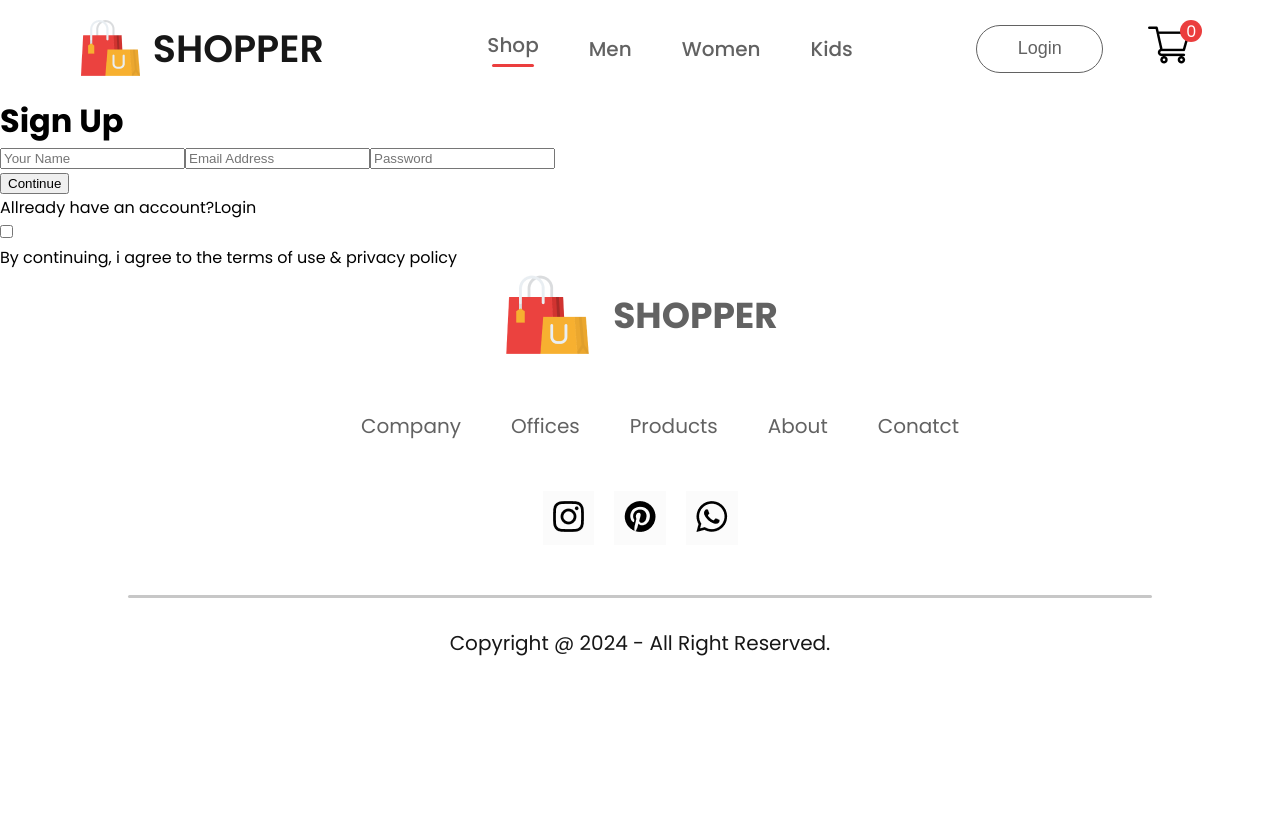
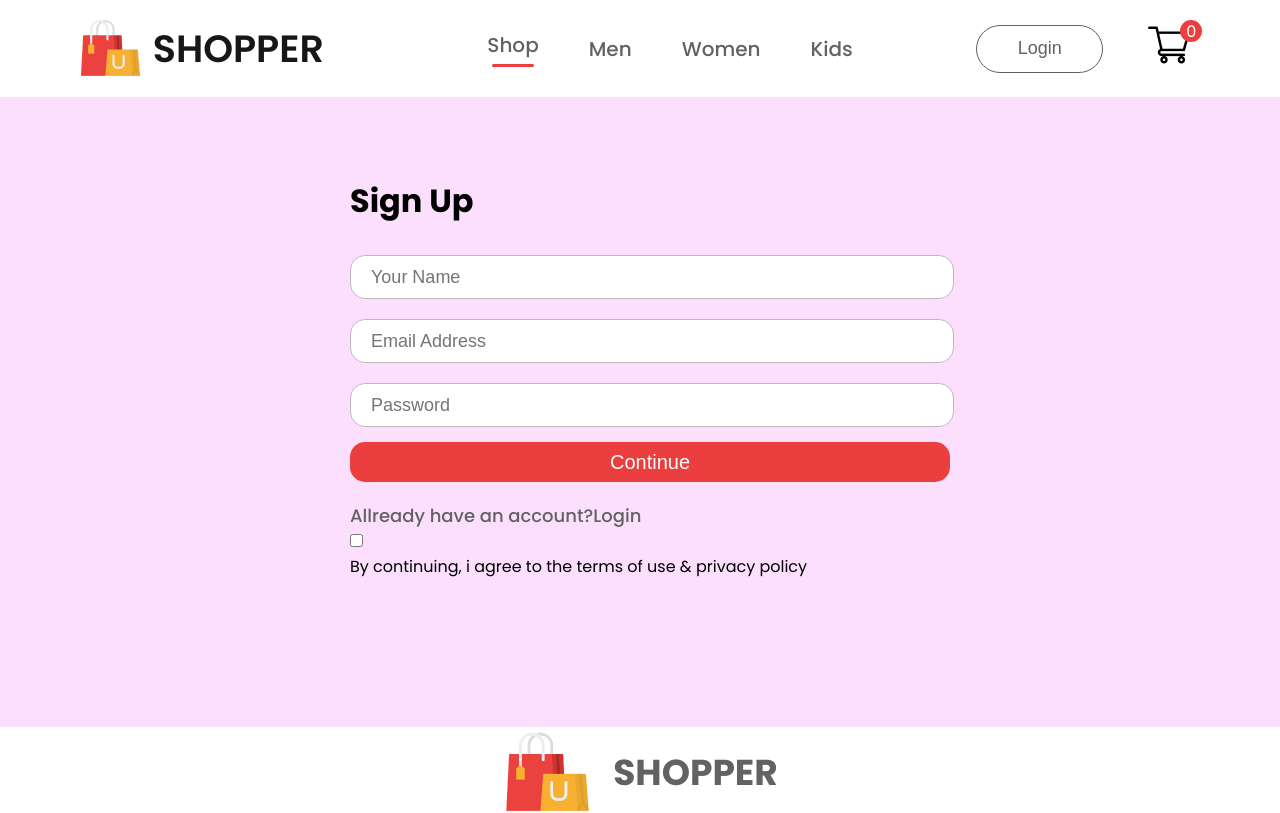
Before and after one commit to Anjali331997/E-commerce-MERN-Stack, a React (Create React App) app in the folder frontend/: page /login in a window 1280 px wide. Shown: the top 813 px of the page. Built offline with nearby package versions, Linux system fonts and the light colour scheme; the HTML template or start-up script is replaced by a standard one.

Commit message:
updating the css for login signup page

```diff
--- a/frontend/src/index.css
+++ b/frontend/src/index.css
@@ -21,4 +21,6 @@ code {
   --grey:#626262;
   --white:white;
   --red:rgb(235, 62, 62);
+  --white-bg:#fbdffd;
+  --grey-light:rgb(187, 187, 187);
 }
--- a/frontend/src/pages/CSS/loginSignup.css
+++ b/frontend/src/pages/CSS/loginSignup.css
@@ -0,0 +1,55 @@
+.loginsignup{
+    width: 100%;
+    height: 75vh;
+    background: var(--white-bg);
+    padding-top: 30px;
+}
+
+.loginsignup-container{
+    width: 580px;
+    height: 600px;
+    background-color: var(white);
+    margin: auto;
+    padding: 40px 60px;
+}
+
+.loginsignup-container h1{
+    margin: 10px 0px;
+}
+
+.loginsignup-fields{
+    display: flex;
+    flex-direction: column;
+    gap: 20px;
+    margin-top: 30px;
+}
+
+.loginsignup-fields input{
+    height: 40px;
+    width: 100%;
+    padding-left: 20px;
+    border: 1px solid var(--grey-light);
+    outline: none;
+    color: var(--grey);
+    font-size: 18px;
+    border-radius:15px;
+}
+.loginsignup-container button{
+    width: 600px;
+    height: 40px;
+    color: var(--white);
+    background: var(--red);
+    margin-top: 15px;
+    border: none;
+    font-size: 20px;
+    font-weight: 500;
+    cursor: pointer;
+    border-radius:15px;
+}
+
+.loginsignup-login{
+    margin-top: 20px;
+    color: var(--grey);
+    font-size: 18px;
+    font-weight: 500;
+}
--- a/frontend/src/pages/LoginSignup.jsx
+++ b/frontend/src/pages/LoginSignup.jsx
@@ -1,5 +1,5 @@
 import React from 'react'
-import '../pages/CSS/loginSignup.css'
+import './CSS/loginSignup.css'
 
 const LoginSignup = () => {
   return (
```
